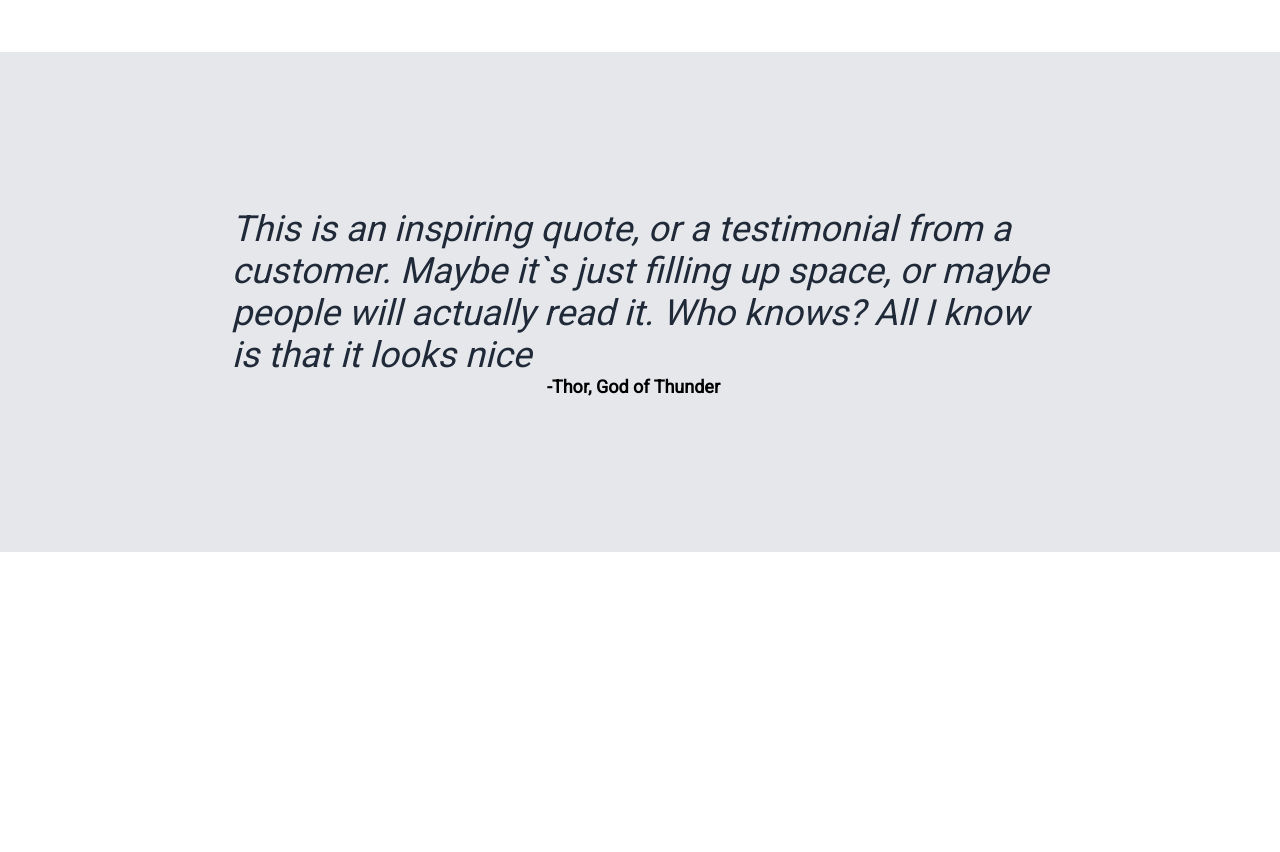
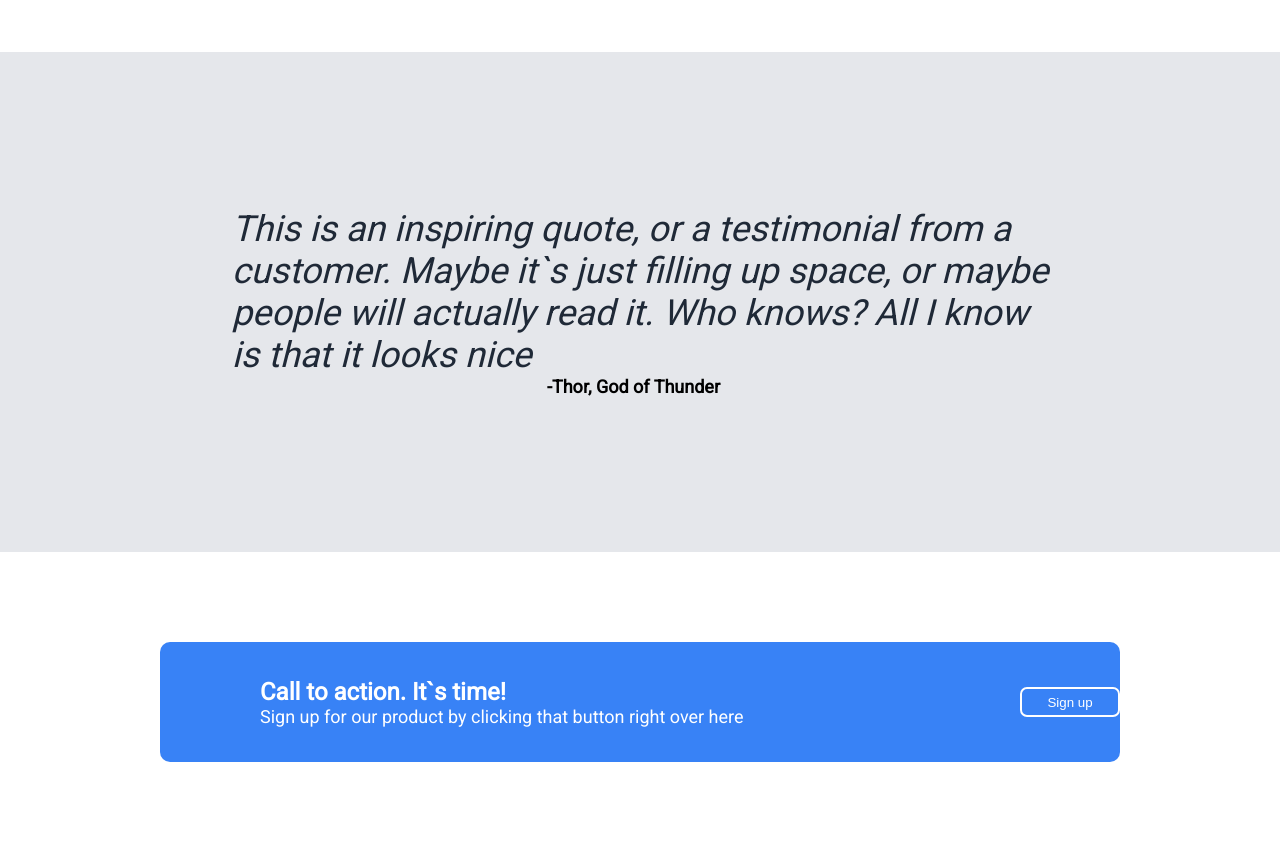
Before and after one commit to mihaigorban/odin-landing-page, a plain HTML site: page odin-landing-page/index.html in a window 1280 px wide. Shown: the part 801-1653 px from the top of the page. Before the commit the page ends 1353 px from the top, so only its background shows below. Drawn offline with Linux system fonts and the light colour scheme.

Commit message:
Finished fourth section

```diff
--- a/odin-landing-page/index.html
+++ b/odin-landing-page/index.html
@@ -62,5 +62,16 @@
             <p class="p-third"><strong>-Thor, God of Thunder</strong></p>
         </div>
     </div>
+    <div class="fourth-section">
+        <div class="blue-container">
+            <div class="left">
+                <h4>Call to action. It`s time!</h4>
+                <p class="last-p">Sign up for our product by clicking that button right over here</p>
+            </div>
+            <div class="right">
+                <button type="button" class="btn-last-div">Sign up</button>
+            </div>
+        </div>
+    </div>
 </body>
 </html>
--- a/odin-landing-page/styles.css
+++ b/odin-landing-page/styles.css
@@ -157,3 +157,53 @@ h3 {
     justify-content: flex-end;
     margin-right: 560px;
 }
+
+.fourth-section {
+    height: 300px;
+    display: flex;
+    justify-content: center;
+    align-items: center;
+}
+
+.blue-container {
+    background-color: #3882F6;
+    width: 75%;
+    height: 40%;
+    display: flex;
+    border-radius: 10px;
+
+}
+
+.left{
+    width: 80%;
+    margin-left: 100px;
+    display: flex;
+    justify-content: center;
+    flex-direction: column;
+}
+
+h4 {
+    font-size: 24px;
+    color: white;
+
+}
+
+.last-p {
+    font-size: 18px;
+    color: white;
+}
+
+.right {
+    display: flex;
+    justify-content: flex-start;
+    align-items: center;
+}
+
+.btn-last-div {
+    background-color:#3882F6;
+    color: white;
+    width: 100px;
+    height: 30px;
+    border: 2px solid white;
+    border-radius: 7px;
+    }
```
